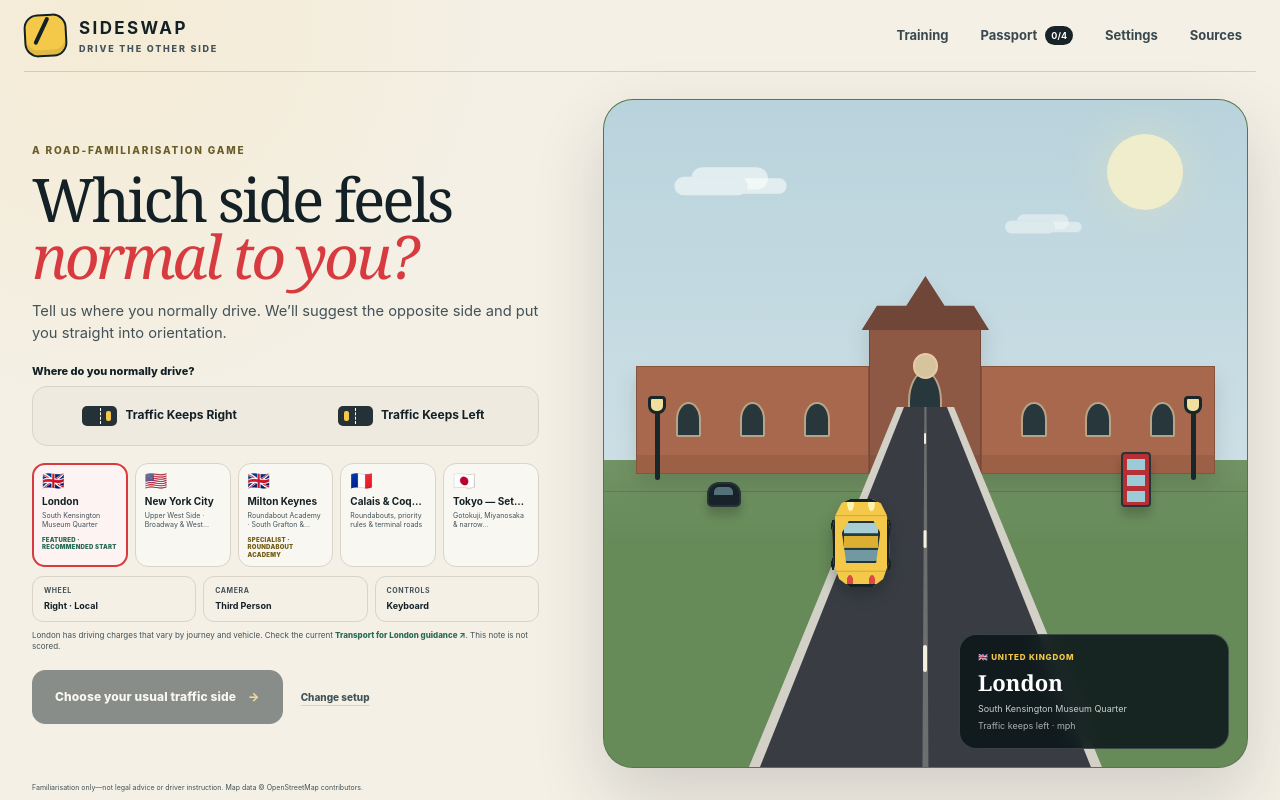
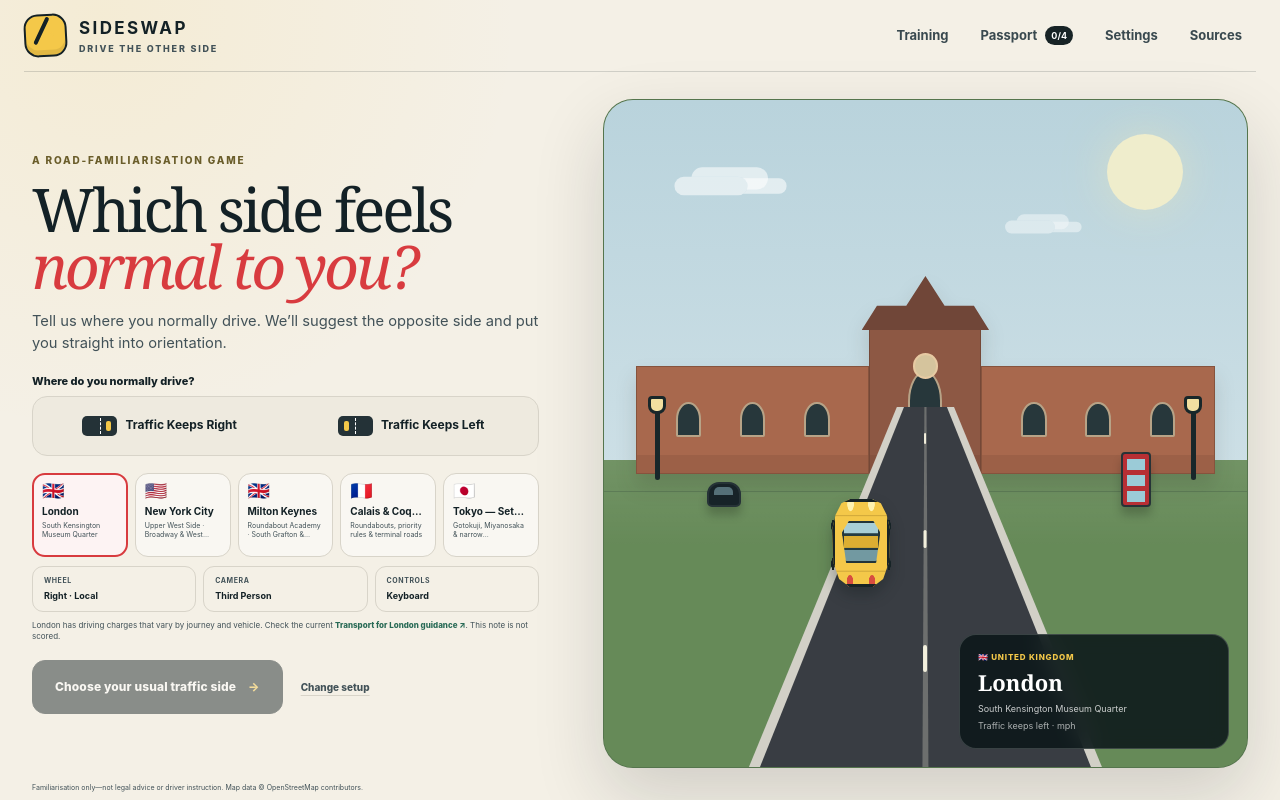
Before and after one commit to asarnaout/SideSwap, a Next.js app: page / in a window 1280 px wide. Built offline with nearby package versions, Linux system fonts and the light colour scheme.

Commit message:
Remove launcher promotion badges

```diff
--- a/app/SideSwapApp.tsx
+++ b/app/SideSwapApp.tsx
@@ -831,26 +831,13 @@ export default function SideSwapApp() {
                   }}
                   type="button"
                   className={`${destinationId === item.id ? "active" : ""} ${item.promotion}`}
-                  aria-label={`${item.destinationName}. ${item.destinationSubtitle}${
-                    item.promotion === "featured"
-                      ? ". Featured, recommended start"
-                      : item.promotion === "specialist"
-                        ? ". Specialist, Roundabout Academy"
-                        : ""
-                  }`}
+                  aria-label={`${item.destinationName}. ${item.destinationSubtitle}`}
                   aria-pressed={destinationId === item.id}
                   onClick={() => chooseDestination(item.id)}
                 >
                   <span>{itemCountry.flagEmoji}</span>
                   <strong>{item.destinationName}</strong>
                   <small>{item.destinationSubtitle}</small>
-                  {item.promotion !== "standard" && (
-                    <b className="destination-badge">
-                      {item.promotion === "featured"
-                        ? "Featured · Recommended start"
-                        : "Specialist · Roundabout Academy"}
-                    </b>
-                  )}
                 </button>
                 );
               })}
--- a/app/globals.css
+++ b/app/globals.css
@@ -1490,19 +1490,6 @@ canvas:focus-visible {
   -webkit-box-orient: vertical;
   -webkit-line-clamp: 2;
 }
-.destination-badge {
-  align-self: end;
-  margin-top: 6px;
-  color: var(--green);
-  font-size: 6px;
-  font-style: normal;
-  font-weight: 900;
-  letter-spacing: .04em;
-  line-height: 1.25;
-  text-transform: uppercase;
-}
-.launcher-destinations button.specialist .destination-badge { color: #755e17; }
-
 .launcher-setup-summary {
   display: grid;
   grid-template-columns: repeat(3, 1fr);
@@ -2114,7 +2101,6 @@ canvas:focus-visible {
   .launcher-destinations span { font-size: 15px; }
   .launcher-destinations strong { font-size: 8px; }
   .launcher-destinations small { font-size: 7px; }
-  .destination-badge { margin-top: 4px; }
   .launcher-setup-summary { gap: 5px; margin-top: 6px; }
   .launcher-setup-summary button { min-height: 44px; padding: 5px 8px; }
   .launcher-actions { display: grid; grid-template-columns: 1fr auto; margin-top: 9px; }
```
Also changed, not shown: 1 other file (tests, documents, lock files or other folders).
